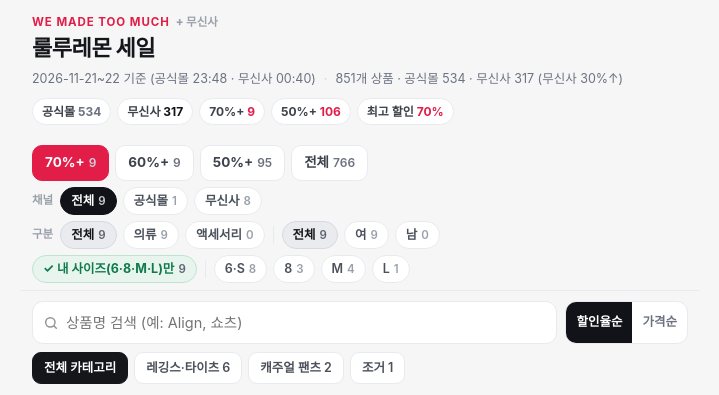
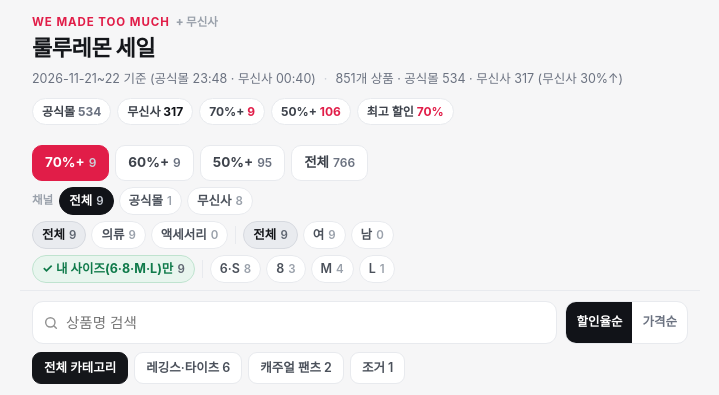
Before and after one commit to Jungiheon/Kids-programs, a plain HTML site: page lulu/index.html in a window 1280 px wide. Shown: the top 395 px of the page, without its empty margins (280-999 px from the left). Drawn offline with Linux system fonts and the light colour scheme.

Commit message:
11/22 lulu: 필터 바 폭 정리(칩 간격·라벨 축약), 검색 placeholder 축약

```diff
--- a/lulu/index.html
+++ b/lulu/index.html
@@ -84,12 +84,12 @@
   .seg button.blank{color:#aeb4bd}
   .seg button.hot[aria-pressed="true"]{background:var(--red);border-color:var(--red)}
 
-  .chips{display:flex;gap:6px;align-items:center;overflow-x:auto;scrollbar-width:none;margin-top:6px}
+  .chips{display:flex;gap:5px;align-items:center;overflow-x:auto;scrollbar-width:none;margin-top:6px}
   .chips::-webkit-scrollbar{display:none}
   .chips .divider{flex:0 0 auto;width:1px;height:18px;background:var(--line);margin:0 2px}
   .chips button{
     flex:0 0 auto;font:inherit;font-size:12.5px;font-weight:600;
-    padding:4px 10px;border-radius:999px;border:1px solid var(--line);
+    padding:4px 9px;border-radius:999px;border:1px solid var(--line);
     background:#fff;color:#4b515b;cursor:pointer;white-space:nowrap;
   }
   .chips button .n{margin-left:4px;font-weight:600;color:#9aa1ab;font-size:11.5px}
@@ -220,7 +220,7 @@
   <div class="tools">
     <label class="search">
       <svg width="16" height="16" viewBox="0 0 24 24" fill="none" stroke="#111" stroke-width="2.2" stroke-linecap="round"><circle cx="11" cy="11" r="7"></circle><path d="M20 20l-3.5-3.5"></path></svg>
-      <input id="q" type="search" placeholder="상품명 검색 (예: Align, 쇼츠)" autocomplete="off" enterkeyhint="search">
+      <input id="q" type="search" placeholder="상품명 검색" autocomplete="off" enterkeyhint="search">
     </label>
     <div class="sort" id="sort">
       <button type="button" data-sort="off" aria-pressed="true">할인율순</button>
@@ -359,7 +359,6 @@
 
   function renderKinds(){
     var wrap = $('kinds'); wrap.textContent='';
-    var lbl = document.createElement('span'); lbl.className='lbl'; lbl.textContent='구분'; wrap.appendChild(lbl);
     [{k:'', label:'전체'}, {k:'wear', label:'의류'}, {k:'acc', label:'액세서리'}].forEach(function(o){
       var n;
       if(o.k === 'acc') n = countBy(function(it){ return it.gen === 'a' && passTh(it) && passCh(it) && passGen(it) && passQ(it); });
```
